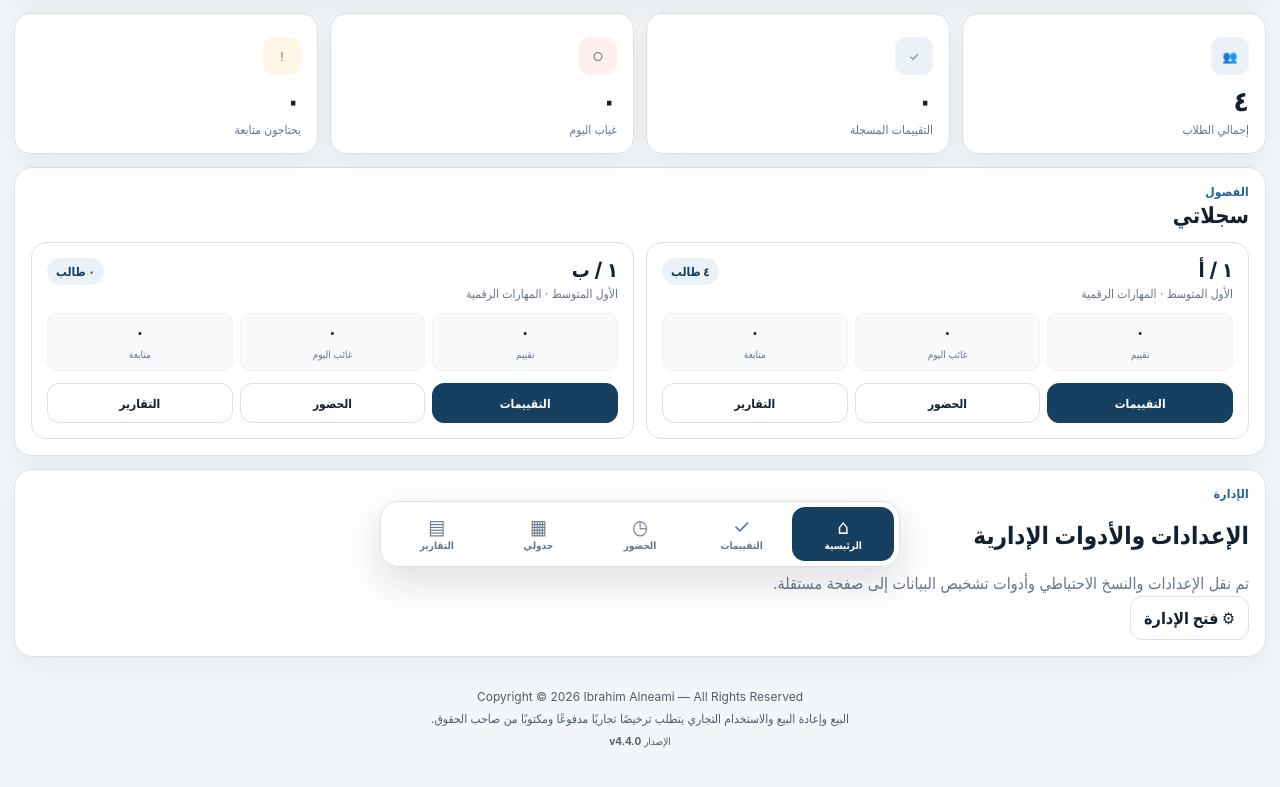
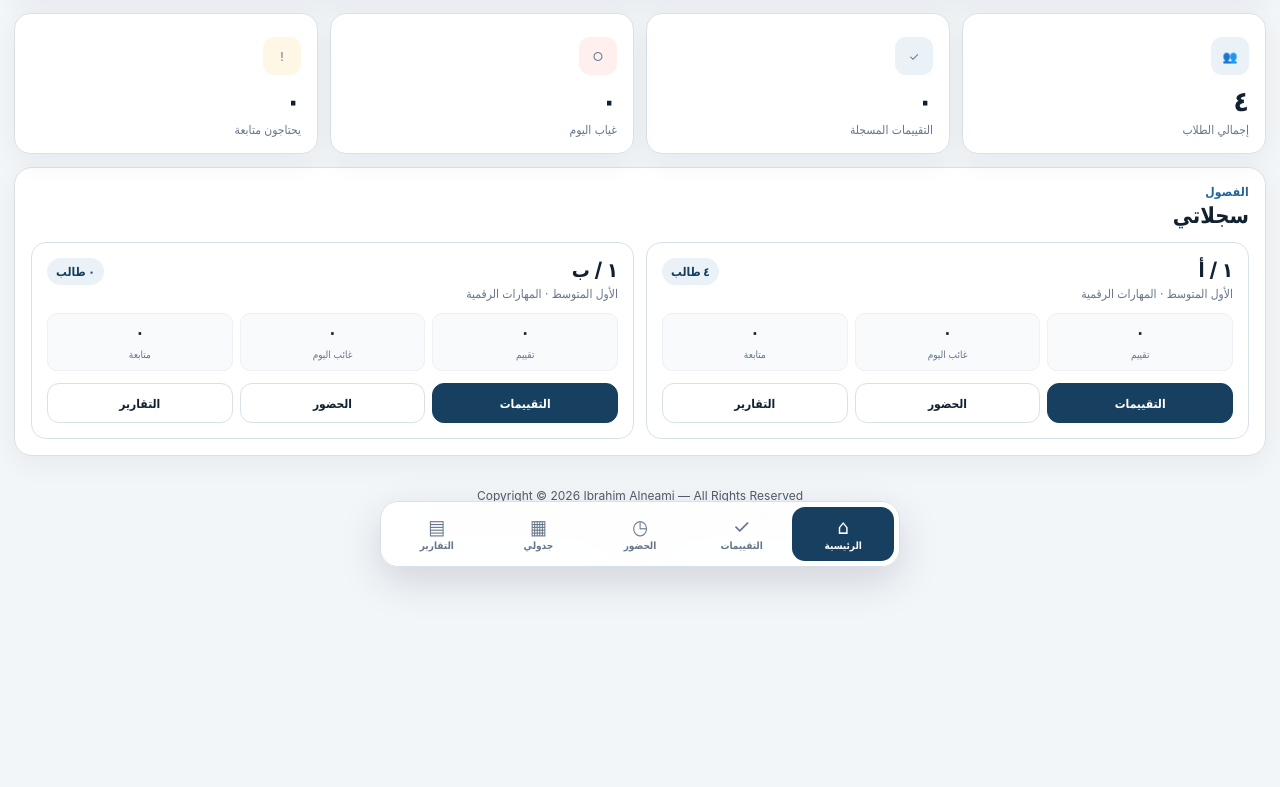
Before and after one commit to ibr7h/student-roster-pwa, a plain HTML site: page index.html in a window 1280 px wide. Shown: the part 223-1010 px from the top of the page. After the commit the page ends 957 px from the top, so only its background shows below. Drawn offline with Linux system fonts and the light colour scheme.

Commit message:
Keep dashboard free of administrative tools

```diff
--- a/index.html
+++ b/index.html
@@ -47,10 +47,6 @@
       <section class="panel">
         <div class="section-head"><div><p class="eyebrow">الفصول</p><h2>سجلاتي</h2></div></div>
         <div class="class-cards" id="classCards"></div>
-      </section>
-      <section class="admin-shortcut panel no-print">
-        <div><p class="eyebrow">الإدارة</p><h2>الإعدادات والأدوات الإدارية</h2><p class="subtle">تم نقل الإعدادات والنسخ الاحتياطي وأدوات تشخيص البيانات إلى صفحة مستقلة.</p></div>
-        <button class="btn" data-nav="admin">⚙ فتح الإدارة</button>
       </section>
     </section>
 
```
